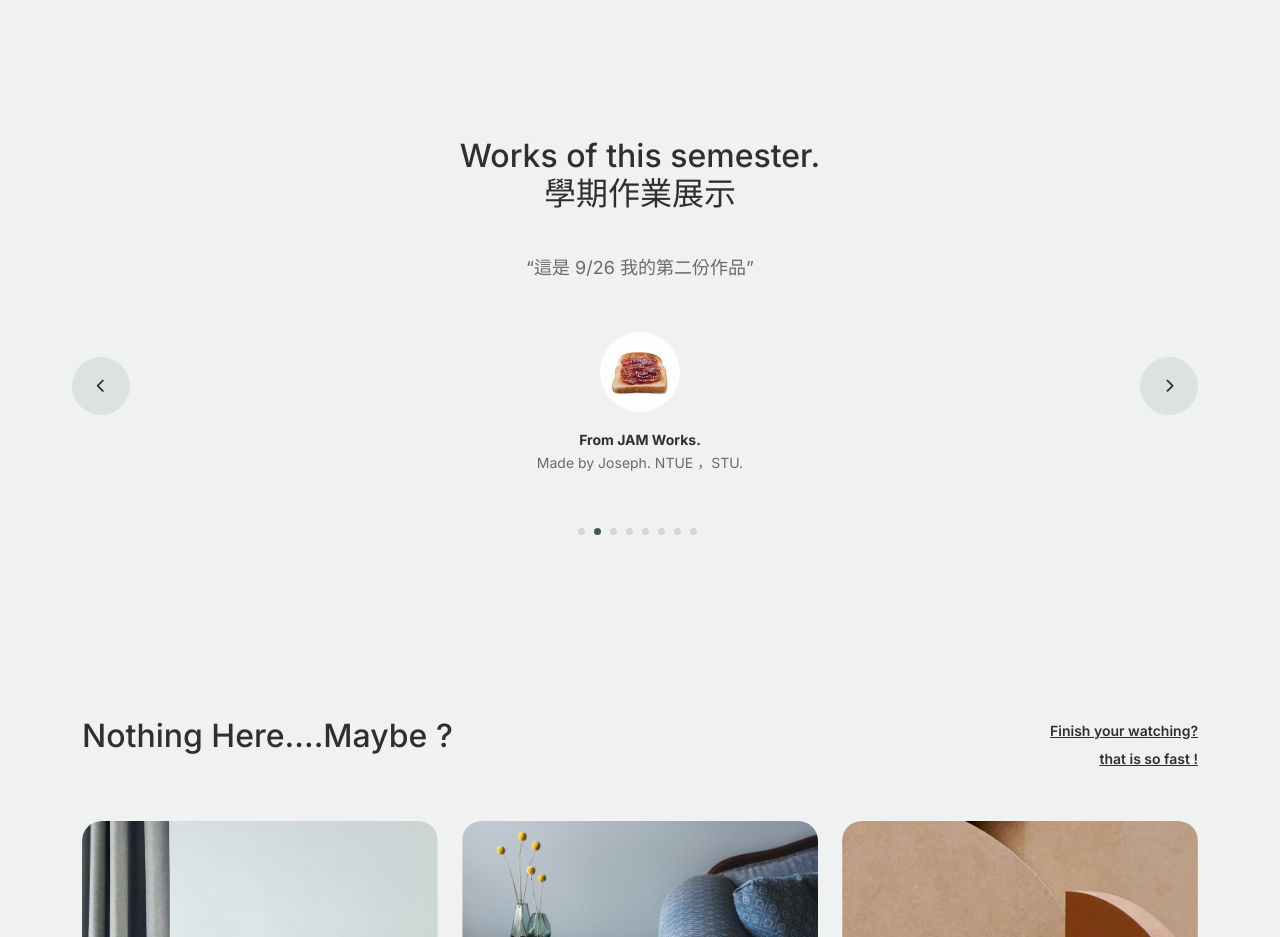
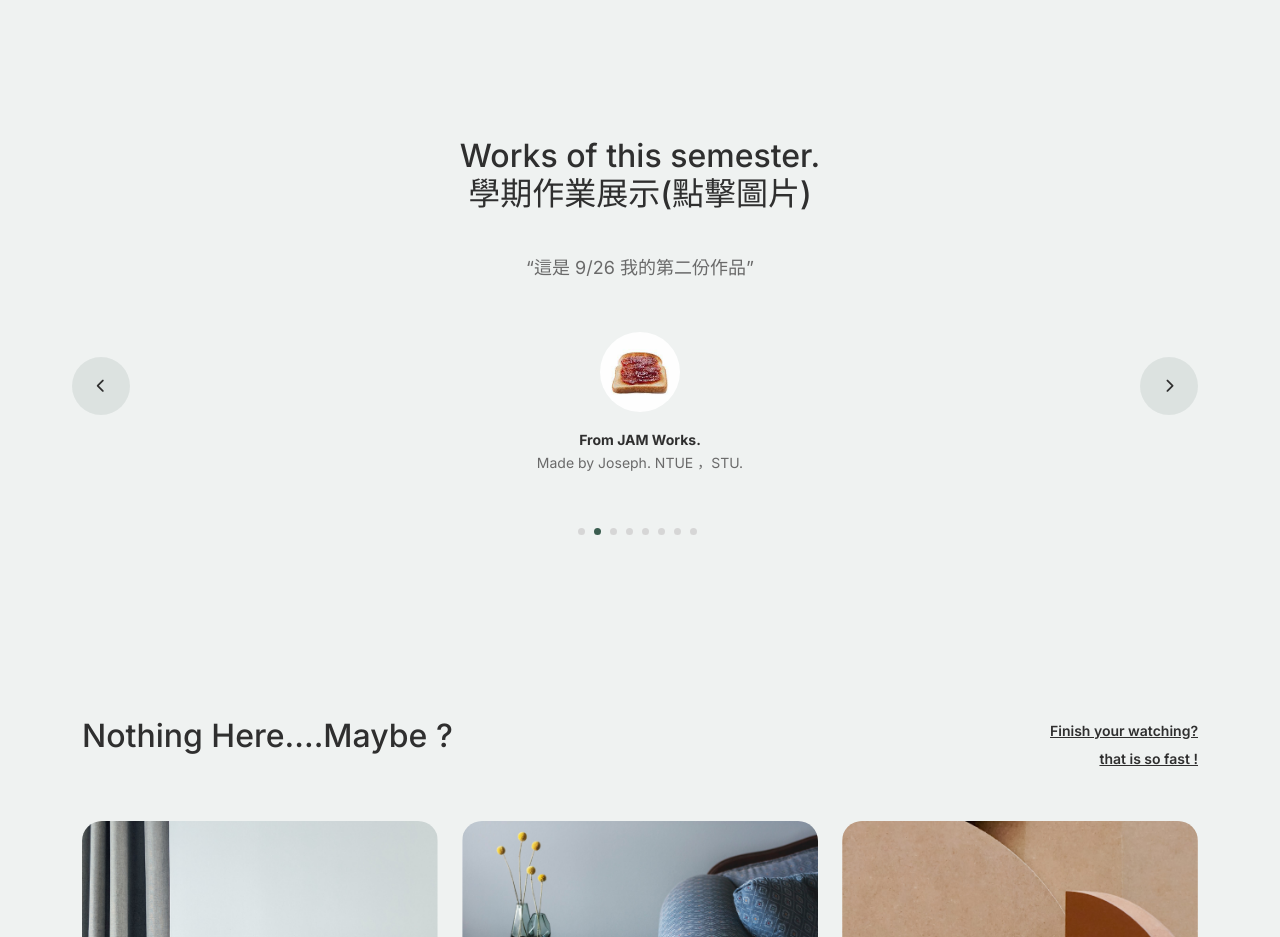
Before and after one commit to josephjam517/josephjam517.github.io, a plain HTML site: page furni/index.html in a window 1280 px wide. Shown: the part 3160-4097 px from the top of the page. Drawn offline with Linux system fonts and the light colour scheme.

Commit message:
nothing~

```diff
--- a/furni/index.html
+++ b/furni/index.html
@@ -290,7 +290,7 @@
 			<div class="container">
 				<div class="row">
 					<div class="col-lg-7 mx-auto text-center">
-						<h2 class="section-title">Works of this semester.<br>學期作業展示 </h2>
+						<h2 class="section-title">Works of this semester.<br>學期作業展示(點擊圖片) </h2>
 					</div>
 				</div>
 
```
Also changed, not shown: 09260image.jpg (added).
